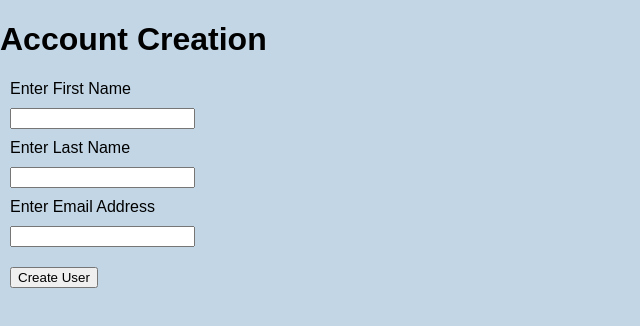
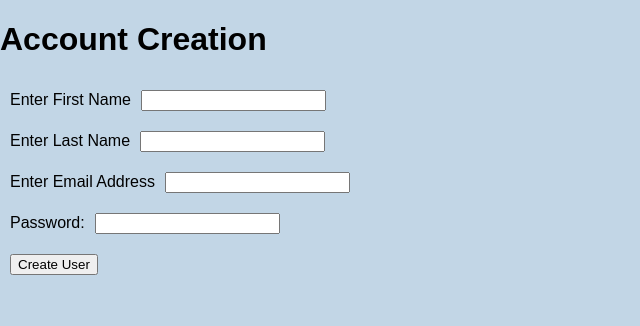
Before and after one commit to mikkelite/project, a Vue app: page /AccountCreation in a window 1280 px wide. Shown: the top 326 px of the page, without its empty margins (0-640 px from the left). Built offline with nearby package versions, Linux system fonts and the light colour scheme.

Commit message:
add password field

```diff
--- a/src/components/UserPage.vue
+++ b/src/components/UserPage.vue
@@ -1,15 +1,22 @@
 <template>
     <h1>Account Creation</h1>
         <form style="display: grid">
-
-            <label>Enter First Name</label>
-            <input type="text" required>
-
-            <label>Enter Last Name</label>
-            <input type="text" required>
-
-            <label>Enter Email Address</label>
-            <input type="email"  required>
+          <div>
+              <label for="fName">Enter First Name</label>
+              <input type="text" id="fName" required>
+            </div>
+            <div>
+              <label for="lName">Enter Last Name</label>
+              <input type="text" id="lName" required>
+            </div>
+            <div>
+              <label for="email">Enter Email Address</label>
+              <input type="email" id="email" required/>
+            </div>
+            <div>
+                <label for="password">Password:</label>
+                <input type="password" id="password"/>
+            </div>
 
             <button  @click="CreateUser" type="submit">Create User</button>
         </form>
```
